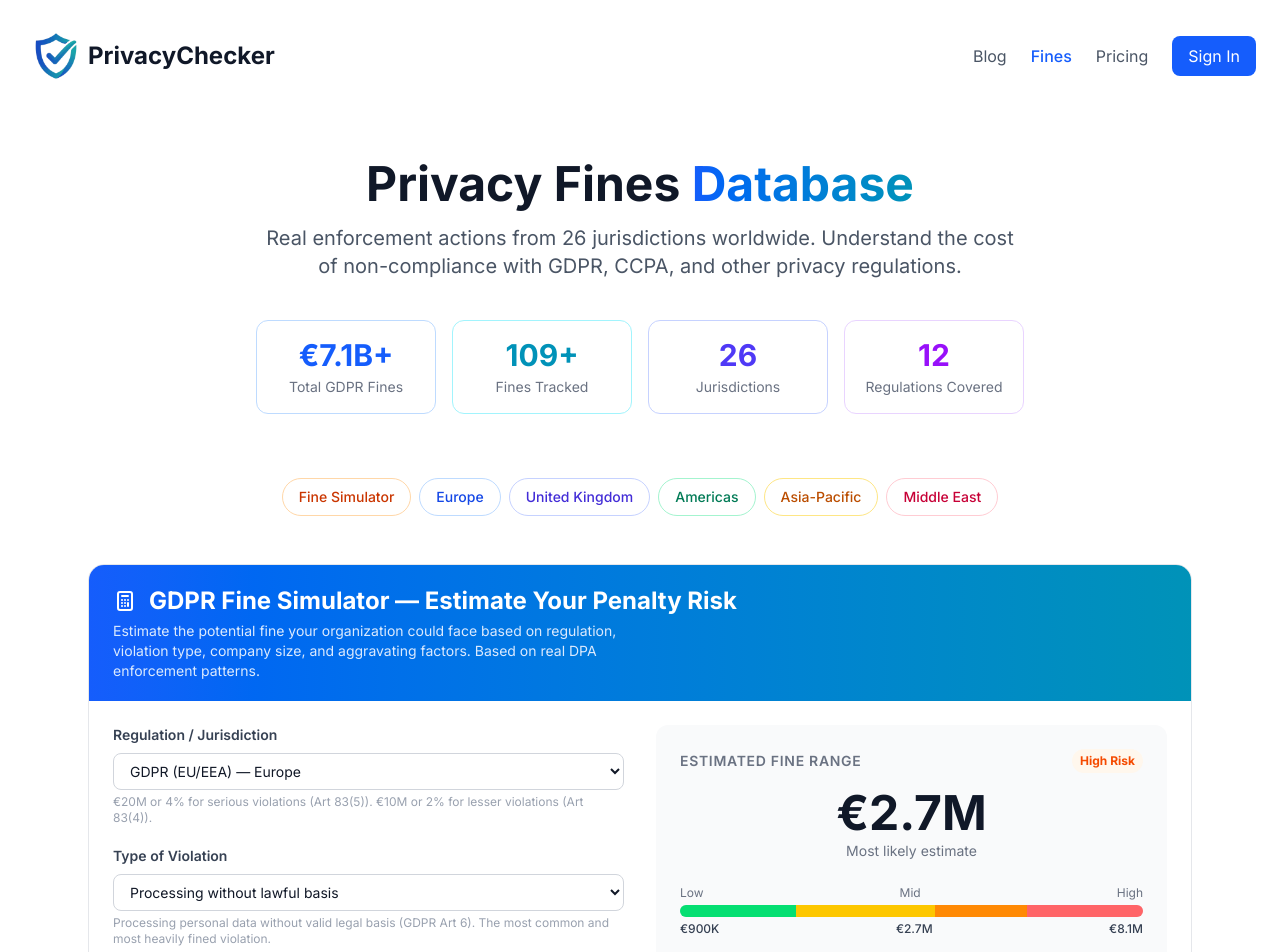
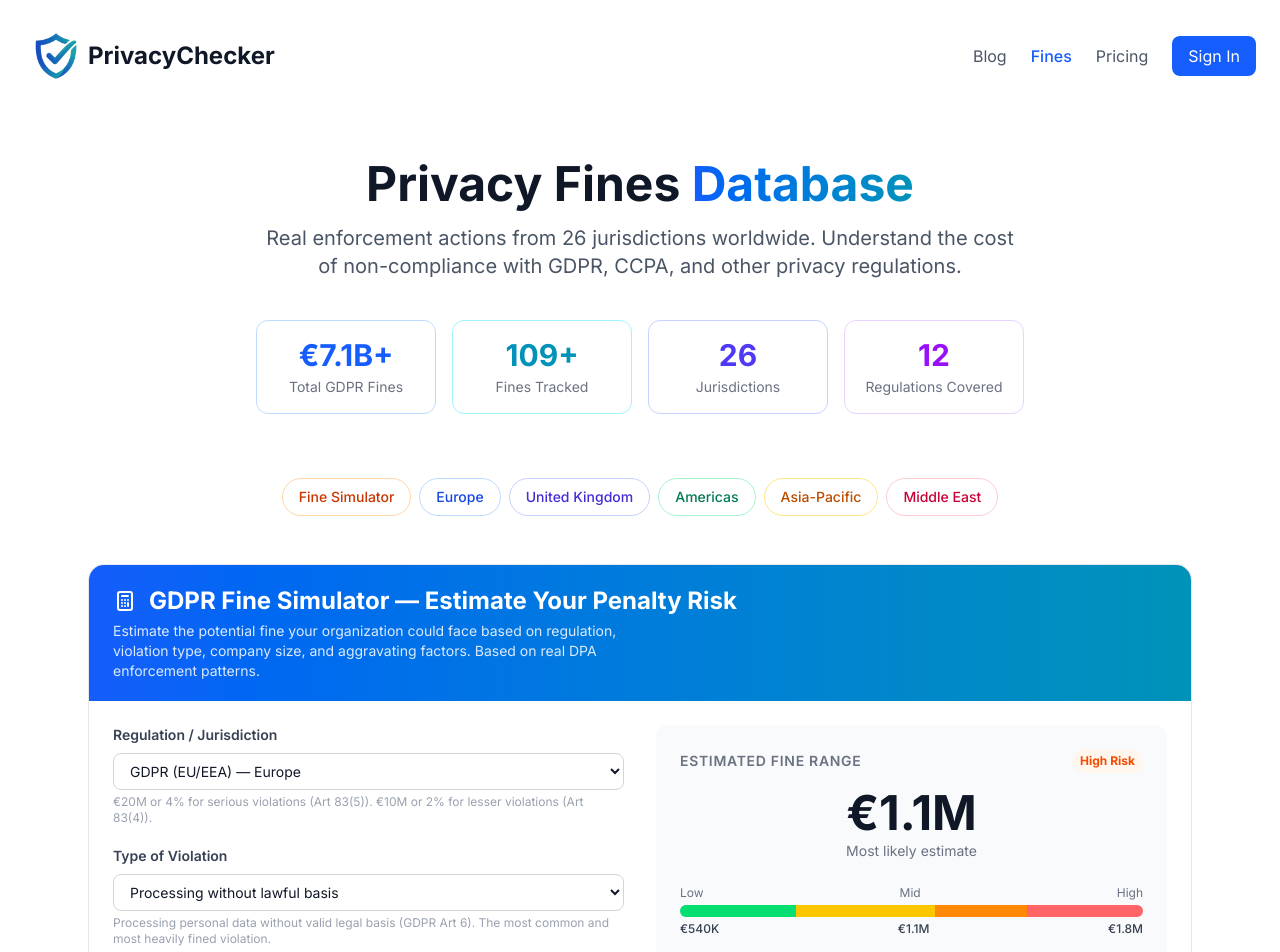
Before and after one commit to williammartin75/privacycheck, a Next.js app: page /fines in a window 1280 px wide. Shown: the top 952 px of the page. Built offline with nearby package versions, Linux system fonts and the light colour scheme.

Commit message:
Fix: revenue-proportional fine dampening for realistic small company estimates

```diff
--- a/src/app/fines/FineSimulator.tsx
+++ b/src/app/fines/FineSimulator.tsx
@@ -145,10 +145,24 @@
         // 3. Choose the higher amount (GDPR-style: max of fixed vs pct-of-revenue)
         let maxPotential = Math.max(fixedPenalty, revenuePenalty);
 
-        // 4. Apply violation severity multiplier
-        let estimatedFine = maxPotential * viol.severityMultiplier;
+        // 4. Revenue-proportional dampening
+        // Real DPAs scale fines to what a company can actually pay.
+        // A €500K-revenue company will never get a €20M fine.
+        // We use the revenue-based percentage as the realistic ceiling for small companies.
+        let realisticCeiling = maxPotential;
+        if (revenue > 0 && reg.id !== 'ccpa') {
+            const revenueBasedMax = (pctCeiling / 100) * revenue;
+            // If revenue-based max is much lower than fixed ceiling, use revenue-based
+            // Apply a blend: use whichever is lower between fixed cap and revenue-proportional
+            if (revenueBasedMax < fixedCeiling) {
+                realisticCeiling = Math.max(revenueBasedMax, revenue * 0.02); // at least 2% of revenue
+            }
+        }
 
-        // 5. Aggravating factors (additive multipliers, capped)
+        // 5. Apply violation severity multiplier
+        let estimatedFine = realisticCeiling * viol.severityMultiplier;
+
+        // 6. Aggravating factors (additive multipliers, capped)
         let aggravatingMultiplier = 1.0;
         const factors: { label: string; effect: string }[] = [];
 
@@ -167,12 +181,12 @@
 
         // Duration: longer violations = higher penalty
         const months = parseInt(durationMonths) || 6;
-        if (months > 12) {
+        if (months > 24) {
+            aggravatingMultiplier += 0.3;
+            factors.push({ label: 'Duration > 24 months', effect: '+30%' });
+        } else if (months > 12) {
             aggravatingMultiplier += 0.15;
             factors.push({ label: 'Duration > 12 months', effect: '+15%' });
-        } else if (months > 24) {
-            aggravatingMultiplier += 0.3;
-            factors.push({ label: 'Duration > 24 months', effect: '+30%' });
         }
 
         // Data sensitivity
@@ -192,13 +206,14 @@
 
         estimatedFine *= aggravatingMultiplier;
 
-        // 6. Cap at maximum potential
+        // 7. Cap at maximum statutory potential
         estimatedFine = Math.min(estimatedFine, maxPotential);
 
-        // 7. Calculate ranges (based on real DPA behavior: most fines are 10-60% of max)
-        const lowEstimate = estimatedFine * 0.05;
-        const midEstimate = estimatedFine * 0.15;
-        const highEstimate = estimatedFine * 0.45;
+        // 8. Calculate ranges (based on real DPA behavior)
+        // Most real fines land between 5-30% of what the DPA *could* impose
+        const lowEstimate = estimatedFine * 0.3;
+        const midEstimate = estimatedFine * 0.6;
+        const highEstimate = estimatedFine;
 
         // 8. Determine severity label
         let severityLabel = 'Low Risk';
```
